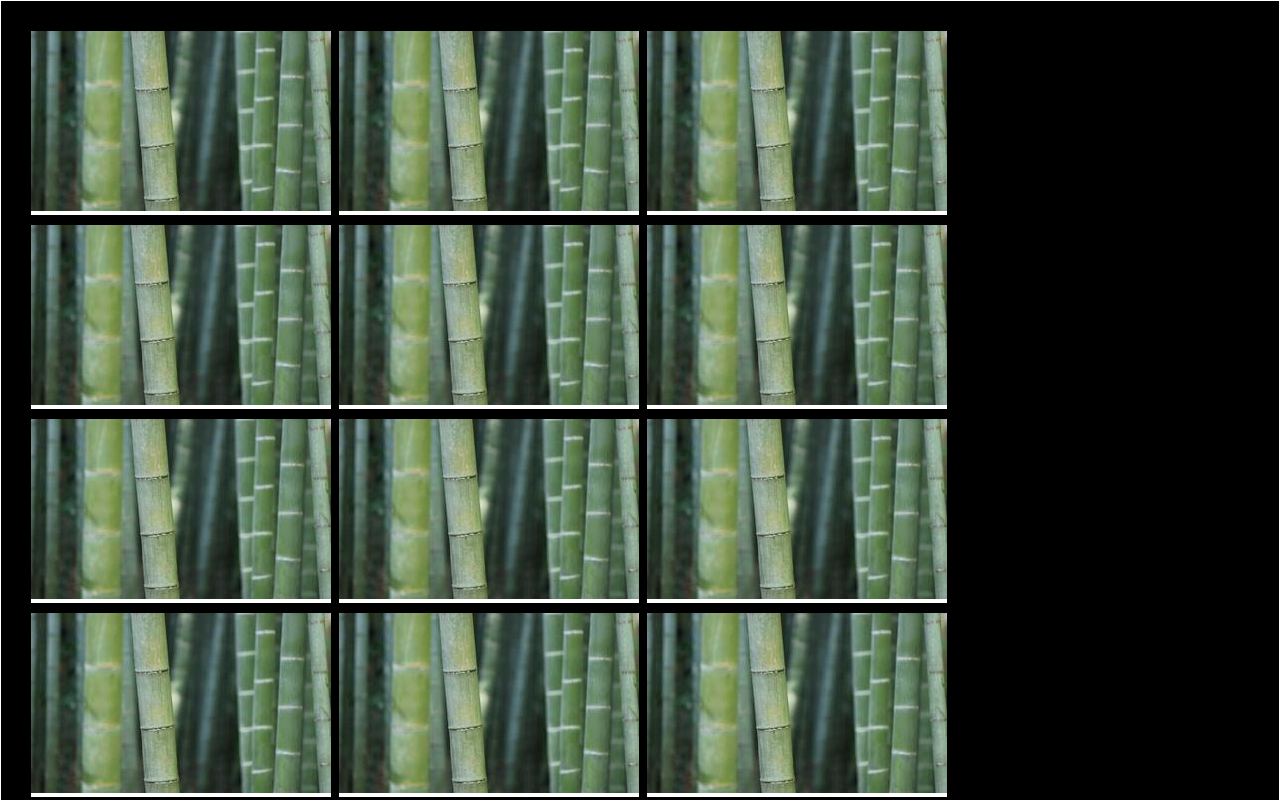
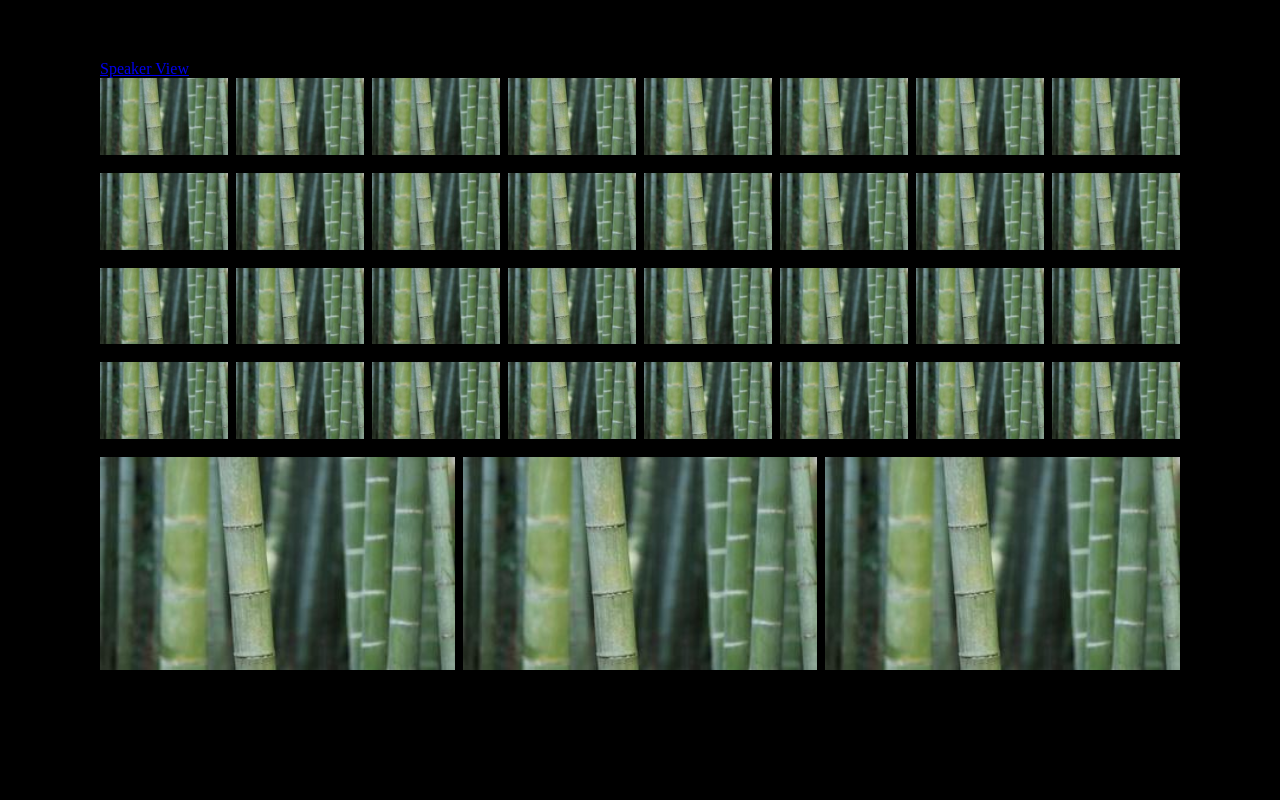
Before and after one commit to ValerioCarbone/html-css-zoom, a plain HTML site: page index.html in a window 1280 px wide. Shown: the top 802 px of the page. Drawn offline with Linux system fonts and the light colour scheme.

Commit message:
File da 7 flexbox complete

```diff
--- a/css/style.css
+++ b/css/style.css
@@ -8,12 +8,22 @@
     background-color: black;
     height: 100vh;
     width: 100%;
+    overflow-y: hidden;
 }
 
 .container{
     margin: 0 auto;
-    padding: 30px 30px 40px;
+    padding: 60px 100px 80px;
+    width: auto;
 }
+
+img{
+    width: 100%;
+    height: 100%;
+    object-fit: contain;
+}
+
+
 .debug{
     border: solid 1px white;
 }
@@ -21,13 +31,19 @@
 .row{
     display: flex;
     flex-wrap: wrap;
-    gap: 10px 8px;
+    gap: 14px 8px;
+
 
 
 
 }
 
 .user-webcam{
-    background-color: white;
-    flex-basis: calc((100% / 7) - 150px);
+    /* background-color: white; */
+    flex-basis: calc((100% - 208px) / 7 );
+    flex-grow: 1;
 }
+
+.container > a{
+    display: inline-block;
+}
--- a/index.html
+++ b/index.html
@@ -10,7 +10,10 @@
 <body>
     <main>
         <div class="main-bg">
-            <div class="container debug">
+            <div class="container deb ug">
+
+                <a href="#">Speaker View</a>
+                <a href="#"></a>
                 <div class="row">
                     <div class="user-webcam">
                         <div>
```
